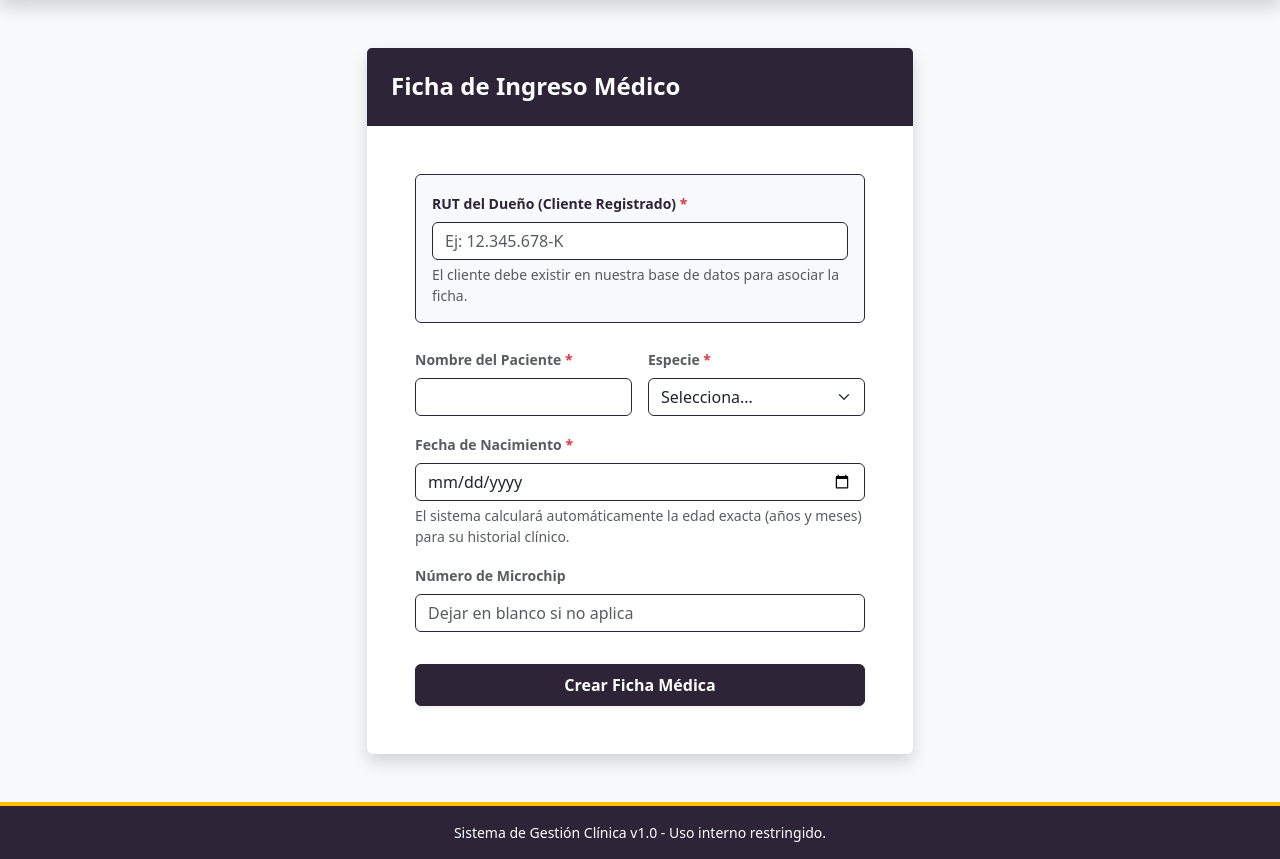
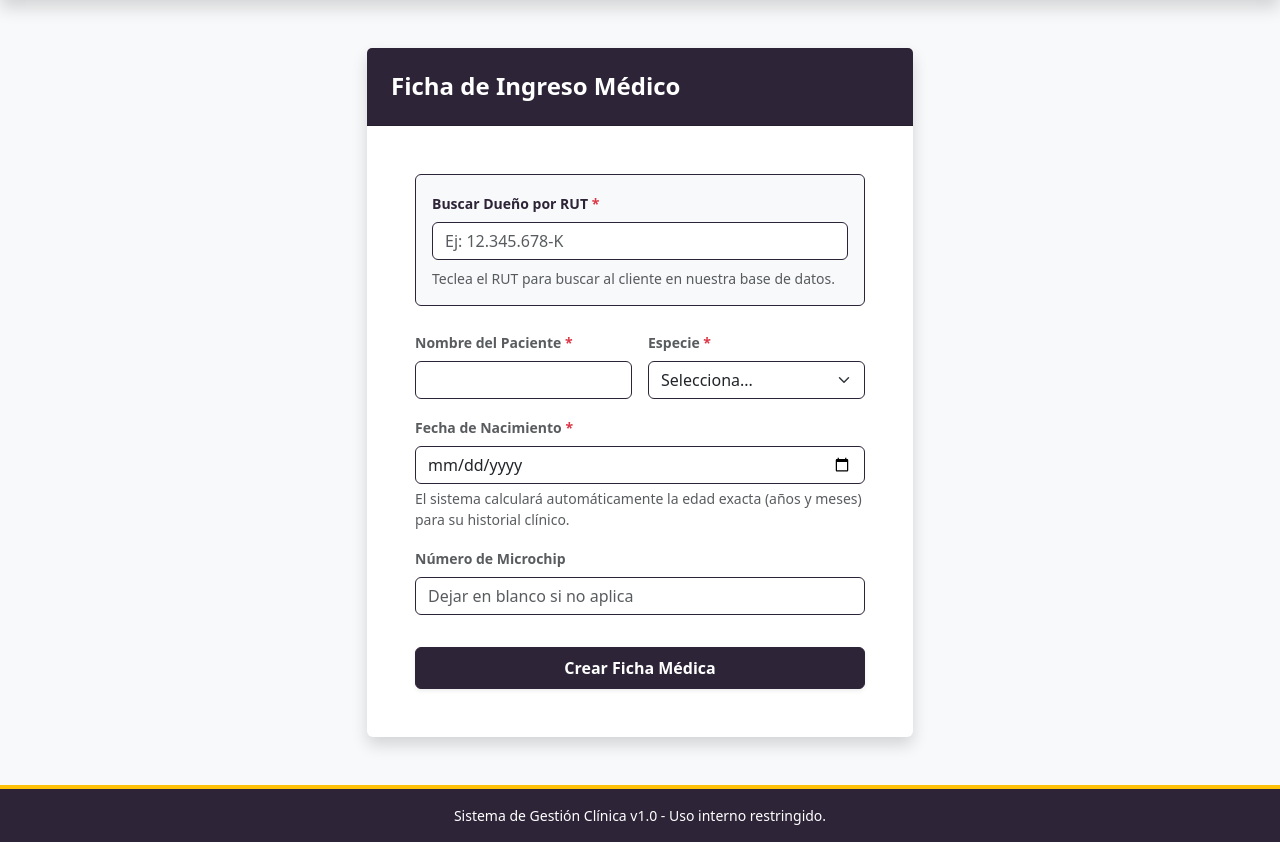
Before and after one commit to friveramm/veterinaria_web, a Django app: page /intranet/pacientes/nuevo/ in a window 1280 px wide. Shown: the part 56-915 px from the top of the page. Run offline with Django 5.2, Linux system fonts and the light colour scheme; a user stored in the database is signed in; data comes from the database, SQL or seed files in the repository.

Commit message:
feat: mejora creacion de mascota desde vista vet
Mejora UX al hacer visualmente más rápida e intuitiva la búsqueda del cliente mediante el RUN.

```diff
--- /dev/null
+++ b/gestion/static/gestion/js/verificar_dueno.js
@@ -0,0 +1,125 @@
+document.addEventListener('DOMContentLoaded', function () {
+
+    const inputRut = document.getElementById('input-rut');
+    const feedbackDueno = document.getElementById('dueno-feedback');
+    const listaResultados = document.getElementById('lista-resultados-dueno');
+
+    const urlBuscar = inputRut ? inputRut.getAttribute('data-url-buscar') : '';
+    let timeoutBuscador;
+
+    // Flag para evitar el bucle infinito
+    let seleccionDesdeLista = false;
+
+    // Limpiar y dar formato visual al RUT
+    function formatearRut(rut) {
+        let actual = rut.replace(/^0+/, "");
+        if (actual != '' && actual.length > 1) {
+            let sinPuntos = actual.replace(/\./g, "");
+            let actualLimpio = sinPuntos.replace(/-/g, "");
+            let inicio = actualLimpio.substring(0, actualLimpio.length - 1);
+            let rutPuntos = "";
+            let i = 0;
+            let j = 1;
+            for (i = inicio.length - 1; i >= 0; i--) {
+                let letra = inicio.charAt(i);
+                rutPuntos = letra + rutPuntos;
+                if (j % 3 == 0 && j <= inicio.length - 1) {
+                    rutPuntos = "." + rutPuntos;
+                }
+                j++;
+            }
+            let dv = actualLimpio.substring(actualLimpio.length - 1);
+            return rutPuntos + "-" + dv;
+        }
+        return rut;
+    }
+
+    if (inputRut && urlBuscar) {
+        inputRut.addEventListener('input', function () {
+
+            // Si el evento input se disparó por hacer clic en la lista, aborta
+            if (seleccionDesdeLista) {
+                seleccionDesdeLista = false;
+                return;
+            }
+
+            clearTimeout(timeoutBuscador);
+
+            // 1. Aplicar el formato al input inmediatamente
+            let rutFormateado = formatearRut(this.value.toUpperCase().replace(/[^0-9K]/g, ''));
+            this.value = rutFormateado;
+
+            // 2. Extraer solo los números para la búsqueda limpia en backend
+            const valorActual = rutFormateado.replace(/[^0-9K]/g, '');
+
+            // Si ha digitado al menos 3 caracteres, empezar a buscar
+            if (valorActual.length >= 3) {
+                timeoutBuscador = setTimeout(() => {
+                    fetch(`${urlBuscar}?rut=${valorActual}`)
+                        .then(r => r.json())
+                        .then(data => {
+                            listaResultados.innerHTML = ''; // Limpiar resultados viejos
+
+                            if (data.resultados.length > 0) {
+                                // Mostrar el menú flotante y limpiar errores visuales
+                                listaResultados.classList.remove('d-none');
+                                inputRut.classList.remove('is-invalid');
+
+                                data.resultados.forEach(dueno => {
+                                    const li = document.createElement('li');
+                                    li.className = 'list-group-item list-group-item-action text-primary';
+
+                                    // Formatear el RUT que viene de la Base de Datos
+                                    let rutBdFormateado = formatearRut(dueno.rut_bd.toUpperCase());
+
+                                    li.innerHTML = `<strong>${rutBdFormateado}</strong> - ${dueno.nombre}`;
+
+                                    li.addEventListener('click', function () {
+                                        seleccionDesdeLista = true;
+
+                                        // Pegar el RUT ya formateado en el input
+                                        inputRut.value = rutBdFormateado;
+
+                                        // Esconder la lista permanentemente
+                                        listaResultados.classList.add('d-none');
+
+                                        // Mensaje de éxito y borde verde
+                                        inputRut.classList.remove('is-invalid');
+                                        inputRut.classList.add('is-valid');
+                                        feedbackDueno.innerHTML = `<span class="text-success fw-bold fs-6">Dueño asociado: ${dueno.nombre}</span>`;
+                                    });
+
+                                    listaResultados.appendChild(li);
+                                });
+                            } else {
+                                // Si no hay coincidencias
+                                listaResultados.classList.add('d-none');
+                                inputRut.classList.remove('is-valid');
+
+                                // Evaluar la longitud para saber si le avisamos de un error definitivo o si sigue escribiendo
+                                if (valorActual.length >= 8) {
+                                    inputRut.classList.add('is-invalid');
+                                    feedbackDueno.innerHTML = `<span class="text-danger fw-bold">El cliente NO está registrado. Debe crear su cuenta primero.</span>`;
+                                } else {
+                                    inputRut.classList.remove('is-invalid');
+                                    feedbackDueno.innerHTML = `<span class="text-muted">No se encontraron clientes...</span>`;
+                                }
+                            }
+                        }).catch(err => console.error('Error:', err));
+                }, 300);
+            } else {
+                listaResultados.classList.add('d-none');
+                listaResultados.innerHTML = '';
+                inputRut.classList.remove('is-invalid', 'is-valid');
+                feedbackDueno.innerHTML = 'Teclea el RUT para buscar al cliente en nuestra base de datos.';
+            }
+        });
+
+        // Ocultar lista al hacer clic afuera
+        document.addEventListener('click', function (event) {
+            if (event.target !== inputRut && event.target !== listaResultados) {
+                if (listaResultados) listaResultados.classList.add('d-none');
+            }
+        });
+    }
+});
--- a/gestion/templates/gestion/agregar_mascota_vet.html
+++ b/gestion/templates/gestion/agregar_mascota_vet.html
@@ -22,9 +22,15 @@
                         {% csrf_token %}
 
                         <div class="bg-light p-3 border border-primary rounded mb-4">
-                            <label class="form-label text-primary small fw-bold">RUT del Dueño (Cliente Registrado) <span class="text-danger">*</span></label>
-                            <input type="text" name="rut_dueno" id="input-rut" class="form-control border-primary" required placeholder="Ej: 12.345.678-K">
-                            <small class="text-muted d-block mt-1">El cliente debe existir en nuestra base de datos para asociar la ficha.</small>
+                            <label class="form-label text-primary small fw-bold">Buscar Dueño por RUT <span class="text-danger">*</span></label>
+
+                            <div class="position-relative">
+                                <input type="text" name="rut_dueno" id="input-rut" class="form-control border-primary" required placeholder="Ej: 12.345.678-K" data-url-buscar="{% url 'api_buscar_dueno' %}" autocomplete="off">
+
+                                <ul id="lista-resultados-dueno" class="list-group position-absolute w-100 shadow z-3 d-none" style="top: 100%; left: 0; margin-top: 4px; cursor: pointer;"></ul>
+                            </div>
+
+                            <small id="dueno-feedback" class="text-muted d-block mt-2">Teclea el RUT para buscar al cliente en nuestra base de datos.</small>
                         </div>
 
                         <div class="row g-3 mb-3">
@@ -64,5 +70,5 @@
 {% endblock %}
 
 {% block extra_js %}
-    <script src="{% static 'gestion/js/validar_rut.js' %}"></script>
+    <script src="{% static 'gestion/js/verificar_dueno.js' %}"></script>
 {% endblock %}
--- a/gestion/urls.py
+++ b/gestion/urls.py
@@ -7,6 +7,7 @@ urlpatterns = [
     path('api/profesionales/', views.obtener_profesionales_por_servicio, name='api_profesionales_por_servicio'),
     path('api/validar-profesional/', views.api_validar_datos_profesional, name='api_validar_profesional'),
     path('api/validar-cliente/', views.api_validar_datos_cliente, name='api_validar_cliente'),
+    path('api/buscar-dueno/', views.api_buscar_dueno_por_rut, name='api_buscar_dueno'),
 
     # Público
     path('', views.index, name='index'),
--- a/gestion/views.py
+++ b/gestion/views.py
@@ -773,6 +773,33 @@ def api_validar_datos_profesional(request):
     return JsonResponse(data)
 
 @login_required
+@veterinario_required
+def api_buscar_dueno_por_rut(request):
+    """
+    Endpoint AJAX Autocompletado: Busca clientes cuyo RUT contenga
+    los números que el veterinario está tecleando.
+    """
+    rut_bruto = request.GET.get('rut', '')
+    rut_limpio = rut_bruto.replace(".", "").replace("-", "").strip().upper()
+
+    # Si tiene menos de 6 números, no buscamos para no saturar la BD
+    if len(rut_limpio) < 6:
+        return JsonResponse({'resultados': []})
+
+    # Filtrar dueños que contengan esos números en su RUT (Máximo 5 resultados)
+    duenos = Dueno.objects.filter(rut__icontains=rut_limpio)[:5]
+
+    data = [
+        {
+            'rut_bd': d.rut,
+            'nombre': d.nombre
+        }
+        for d in duenos
+    ]
+
+    return JsonResponse({'resultados': data})
+
+@login_required
 @dueno_required
 def proximas_citas(request):
     """
```
